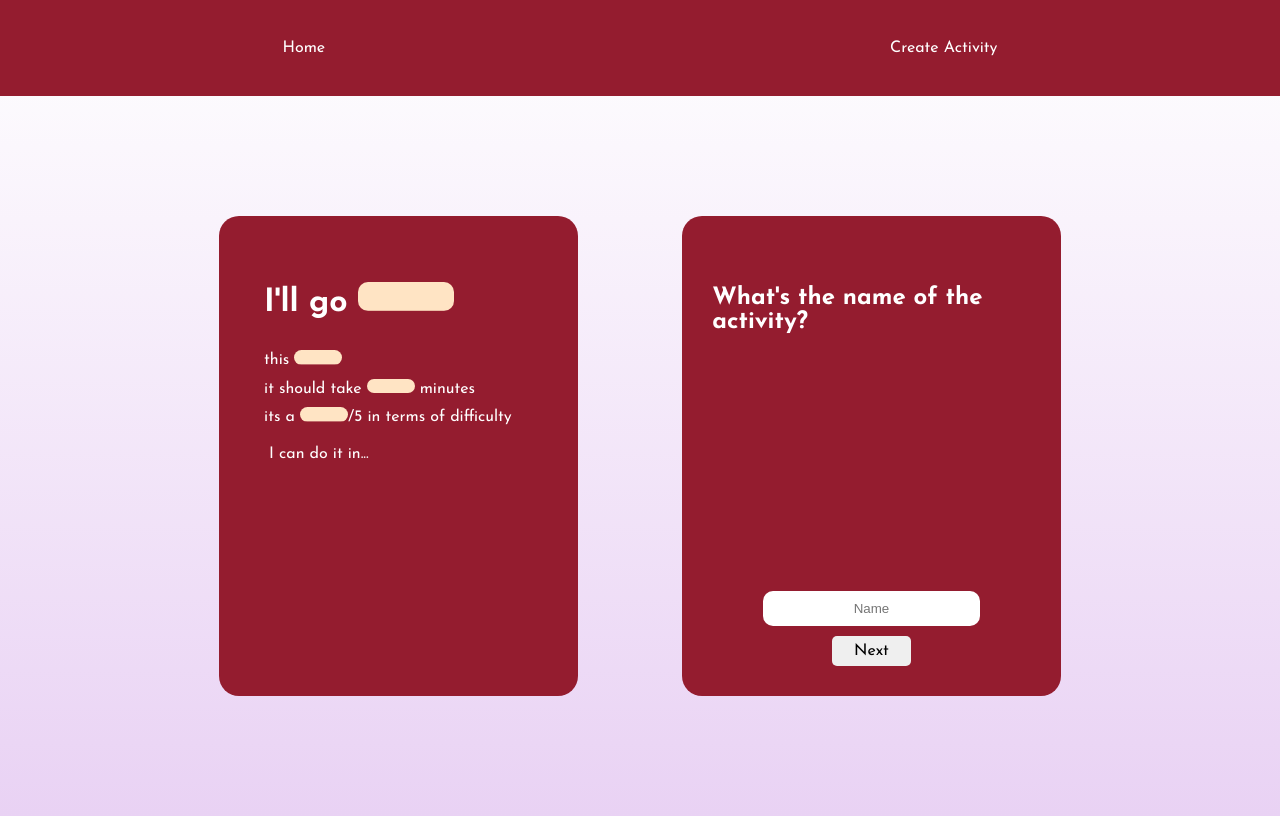
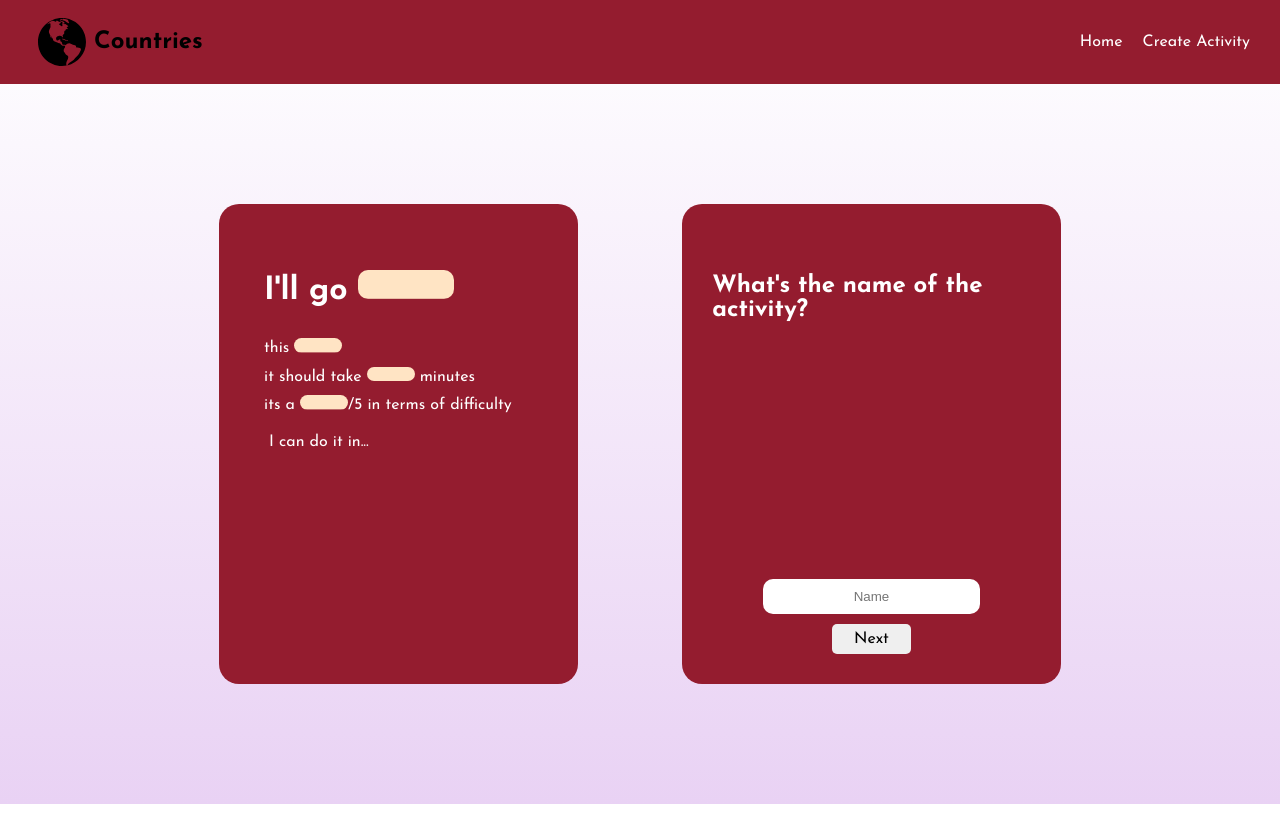
Before and after one commit to ValentinMarchessi/PI-Countries-main, a React (Create React App) app in the folder client/: page /activity/create in a window 1280 px wide. Built offline with nearby package versions, Linux system fonts and the light colour scheme; a web font is replaced by a local one.

Commit message:
added logo, changed layout

```diff
--- a/client/src/components/Navbar/Navbar.jsx
+++ b/client/src/components/Navbar/Navbar.jsx
@@ -1,11 +1,18 @@
 import style from './Navbar.module.css';
 import { Link } from 'react-router-dom';
+import logo from './Octicons-globe.svg';
 
 export default function Navbar() {
     return (
         <nav className={style.navbar}>
-            <Link to='/home'>Home</Link>
-            <Link to='activity/create'>Create Activity</Link>
+            <div id={style.slogan}>
+                <img id={style.logo} src={logo} alt="logo"></img>
+                <h1>Countries</h1>
+            </div>
+            <div id={style.links}>
+                <Link to='/home'>Home</Link>
+                <Link to='activity/create'>Create Activity</Link>
+            </div>
         </nav>
     )
 }
--- a/client/src/components/Navbar/Navbar.module.css
+++ b/client/src/components/Navbar/Navbar.module.css
@@ -1,11 +1,12 @@
 .navbar{
+    padding: 2vh 0;
+    width: auto;
+    padding: 10px 30px;
+    height: 8vh;
     display: flex;
     flex-direction: row;
     align-items: center;
-    padding: 2vh 0;
-    width: 100vw;
-    height: 8vh;
-    justify-content: space-around;
+    justify-content: space-between;
     background-color: #941C2F;
 }
 
@@ -21,7 +22,21 @@
     transition: color .1s cubic-bezier(0.215, 0.610, 0.355, 1), transform .1s cubic-bezier(0.445, 0.05, 0.55, 0.95);
 }
 
-.navbar a:active{
-    color: #E3D3E4;
-    transform: scale(.9);
+.navbar a:hover{
+    color: #ffaab7;
 }
+
+.navbar #logo{
+    height: 100%;
+}
+
+.navbar #slogan{
+    height: 100%;
+    display: inline-flex;
+    align-items: center;
+}
+
+.navbar #links{
+    display: inline-flex;
+    gap: 20px;
+}
```
Also changed, not shown: client/src/components/Navbar/Octicons-globe.svg (added).
